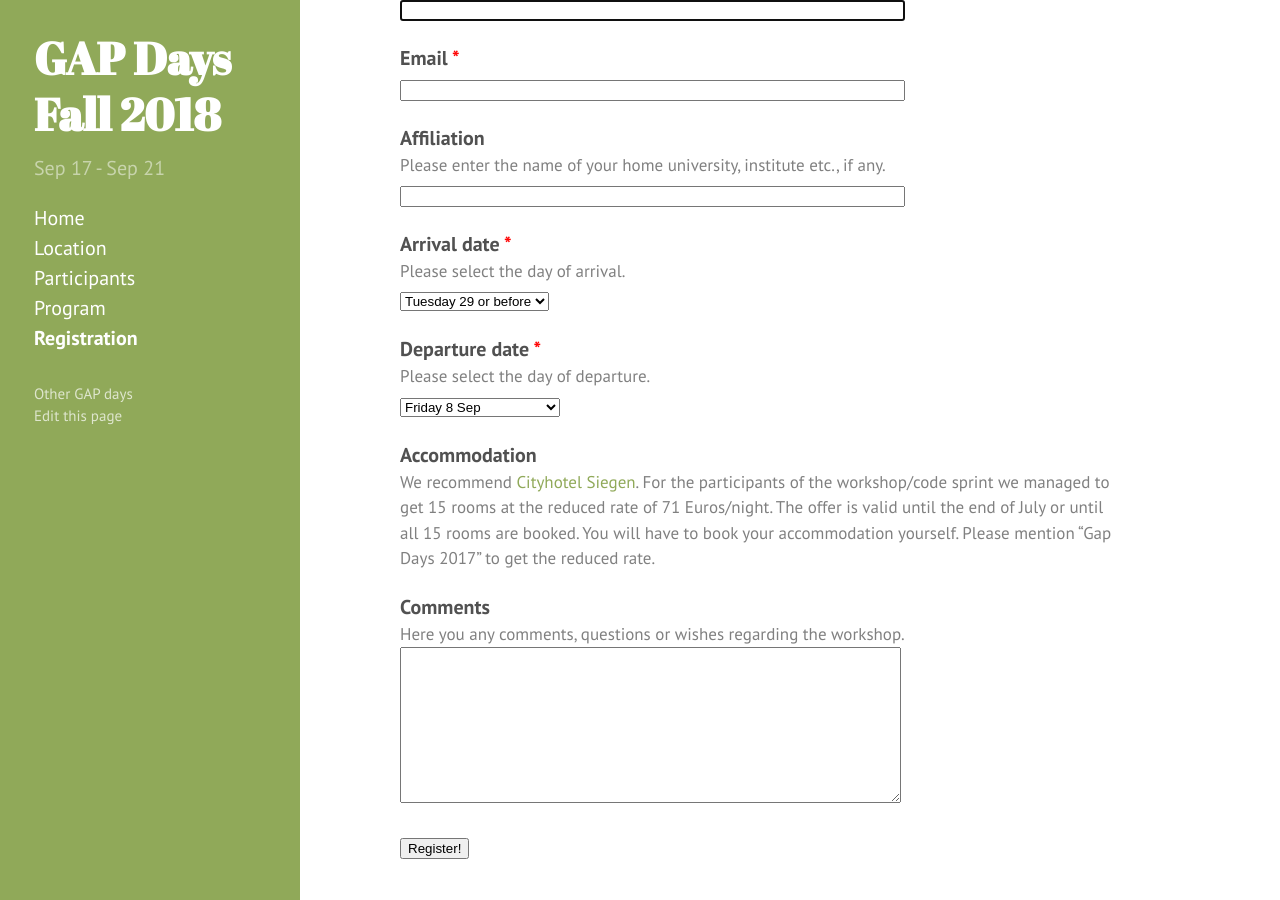
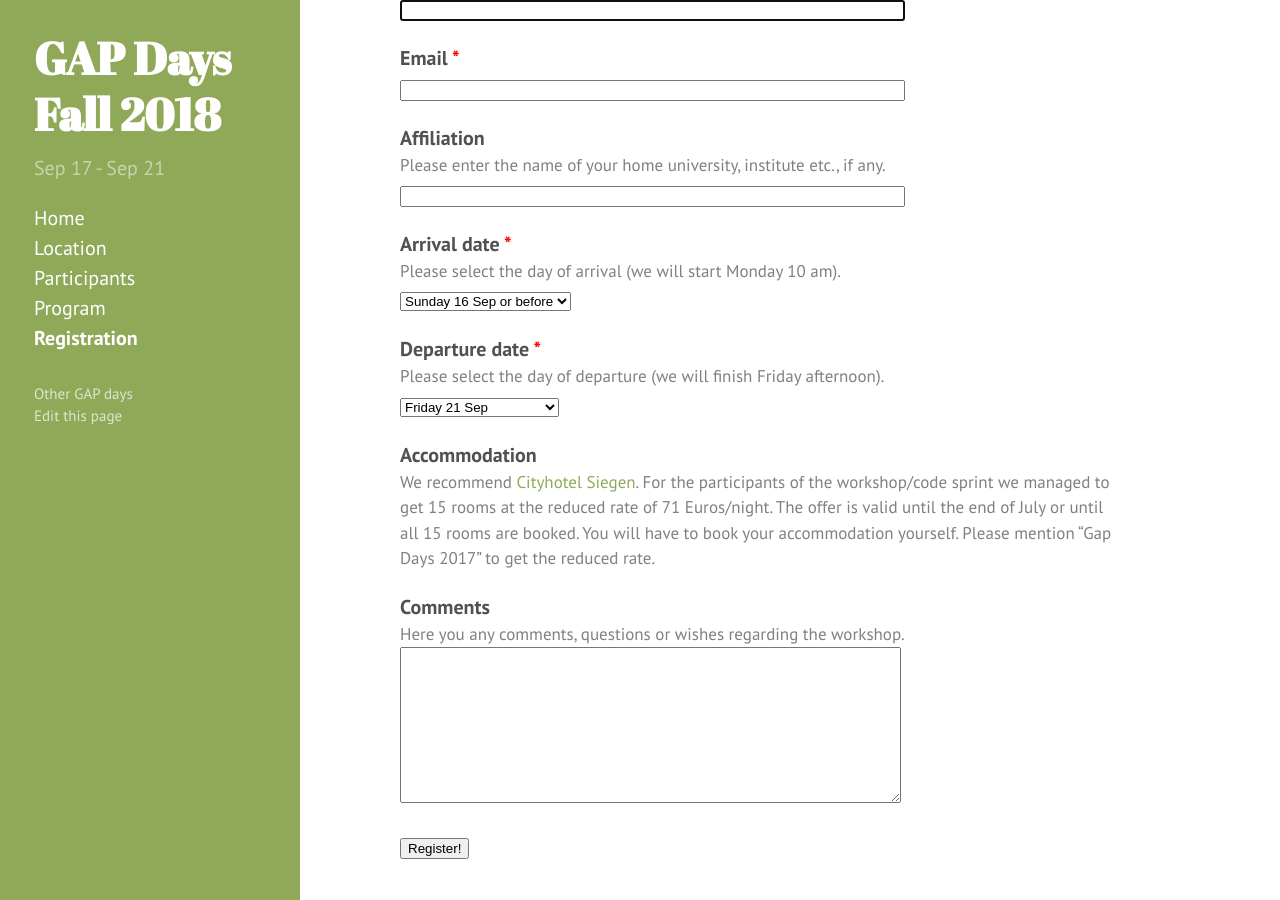
Before and after one commit to sebasguts/gapdays2018-fall, a Jekyll site: the page built from registration.html, in a window 1280 px wide and 900 px high, scrolled down 397 px. Built offline with Jekyll 4.4.1, drawn with Linux system fonts in a browser that asks for light colours; part of the change alters nothing that is shown.

Commit message:
adjust reg dates

```diff
--- a/registration.html
+++ b/registration.html
@@ -62,20 +62,15 @@ regarding registration or in general, feel free to
     <label for="arrival_date">Arrival date <span class="form-field-req">*</span></label>
   </div>
   <div class="form-field-description">
-    Please select the day of arrival.
+    Please select the day of arrival (we will start Monday 10 am).
   </div>
   <select name="arrival.date" id="arrival_date" required>
-    <option value="Tuesday 29 Aug" selected="selected">Tuesday 29 or before</option>
-    <option value="Wednesday 30 Aug">Wednesday 30 Aug</option>
-    <option value="Thursday 31 Aug">Thursday 31 Aug</option>
-    <option value="Friday 1 Sep">Friday 1 Sep</option>
-    <option value="Saturday 2 Sep">Saturday 2 Sep</option>
-    <option value="Sunday 3 Sep">Sunday 3 Sep</option>
-    <option value="Monday 4 Sep">Monday 4 Sep</option>
-    <option value="Tuesday 5 Sep">Tuesday 5 Sep</option>
-    <option value="Wednesday 6 Sep">Wednesday 6 Sep</option>
-    <option value="Thursday 7 Sep">Thursday 7 Sep</option>
-    <option value="Friday 8 Sep">Friday 8 Sep</option>
+    <option value="Sunday 16 Sep" selected="selected">Sunday 16 Sep or before</option>
+    <option value="Monday 17 Sep">Monday 17 Sep</option>
+    <option value="Tuesday 18 Sep">Tuesday 18 Sep</option>
+    <option value="Wednesday 19 Sep">Wednesday 19 Sep</option>
+    <option value="Thursday 20 Sep">Thursday 20 Sep</option>
+    <option value="Friday 21 Sep">Friday 21 Sep</option>
   </select>
 </div>
 
@@ -84,20 +79,15 @@ regarding registration or in general, feel free to
     <label for="departure_date">Departure date <span class="form-field-req">*</span></label>
   </div>
   <div class="form-field-description">
-    Please select the day of departure.
+    Please select the day of departure (we will finish Friday afternoon).
   </div>
   <select name="departure.date" id="departure_date" required>
-    <option value="Wednesday 30 Aug">Wednesday 30 Aug</option>
-    <option value="Thursday 31 Aug">Thursday 31 Aug</option>
-    <option value="Friday 1 Sep">Friday 1 Sep</option>
-    <option value="Saturday 2 Sep">Saturday 2 Sep</option>
-    <option value="Sunday 3 Sep">Sunday 3 Sep</option>
-    <option value="Monday 4 Sep">Monday 4 Sep</option>
-    <option value="Tuesday 5 Sep">Tuesday 5 Sep</option>
-    <option value="Wednesday 6 Sep">Wednesday 6 Sep</option>
-    <option value="Thursday 7 Sep">Thursday 7 Sep</option>
-    <option value="Friday 8 Sep" selected="selected">Friday 8 Sep</option>
-    <option value="Saturday 9 Sep">Saturday 9 Sep or later</option>
+    <option value="Monday 17 Sep">Monday 17 Sep</option>
+    <option value="Tuesday 18 Sep">Tuesday 18 Sep</option>
+    <option value="Wednesday 19 Sep">Wednesday 19 Sep</option>
+    <option value="Thursday 20 Sep">Thursday 20 Sep</option>
+    <option value="Friday 21 Sep" selected="selected">Friday 21 Sep</option>
+    <option value="Saturday 22 Sep">Sunday 22 Sep or later</option>
   </select>
 </div>
 
```
